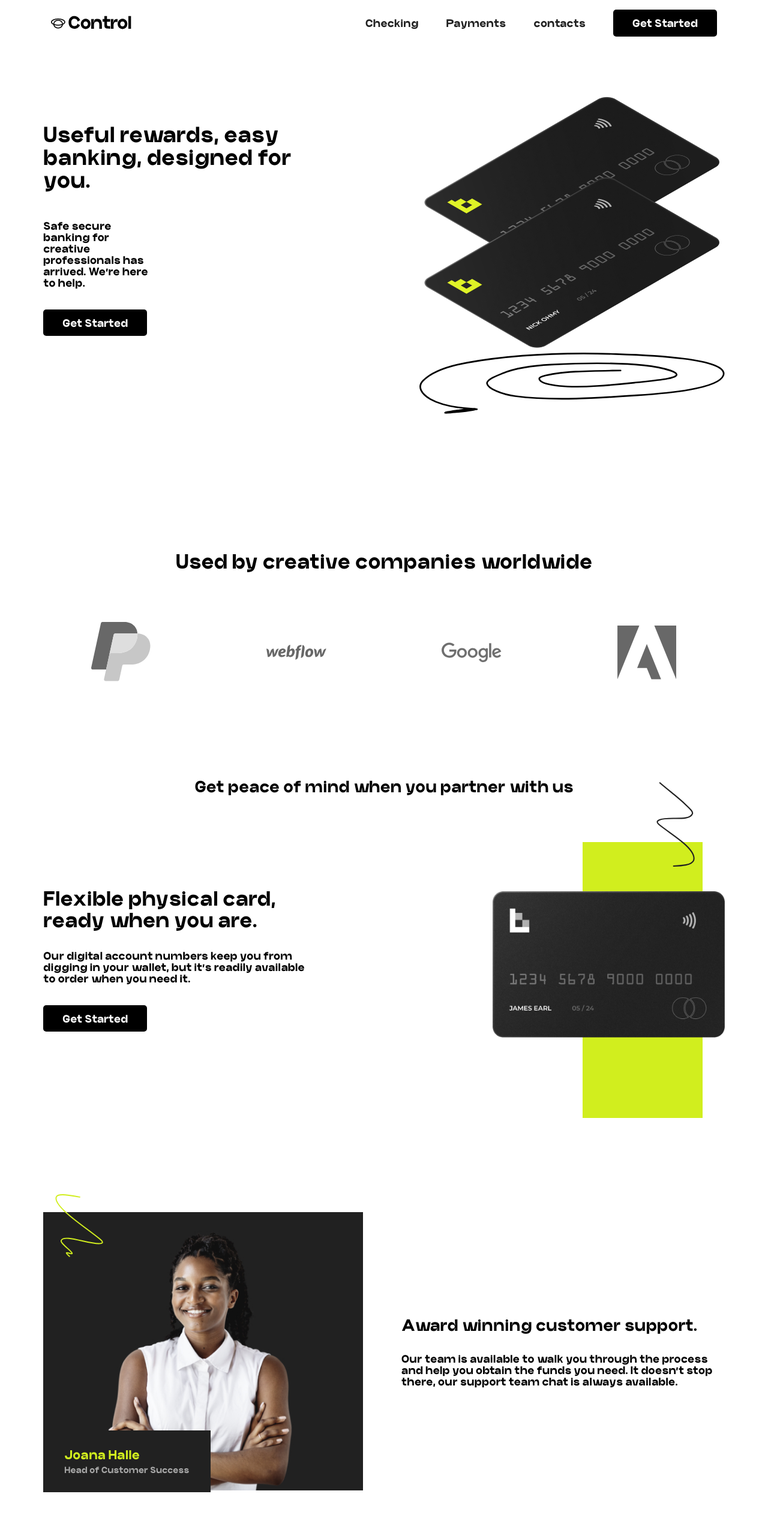
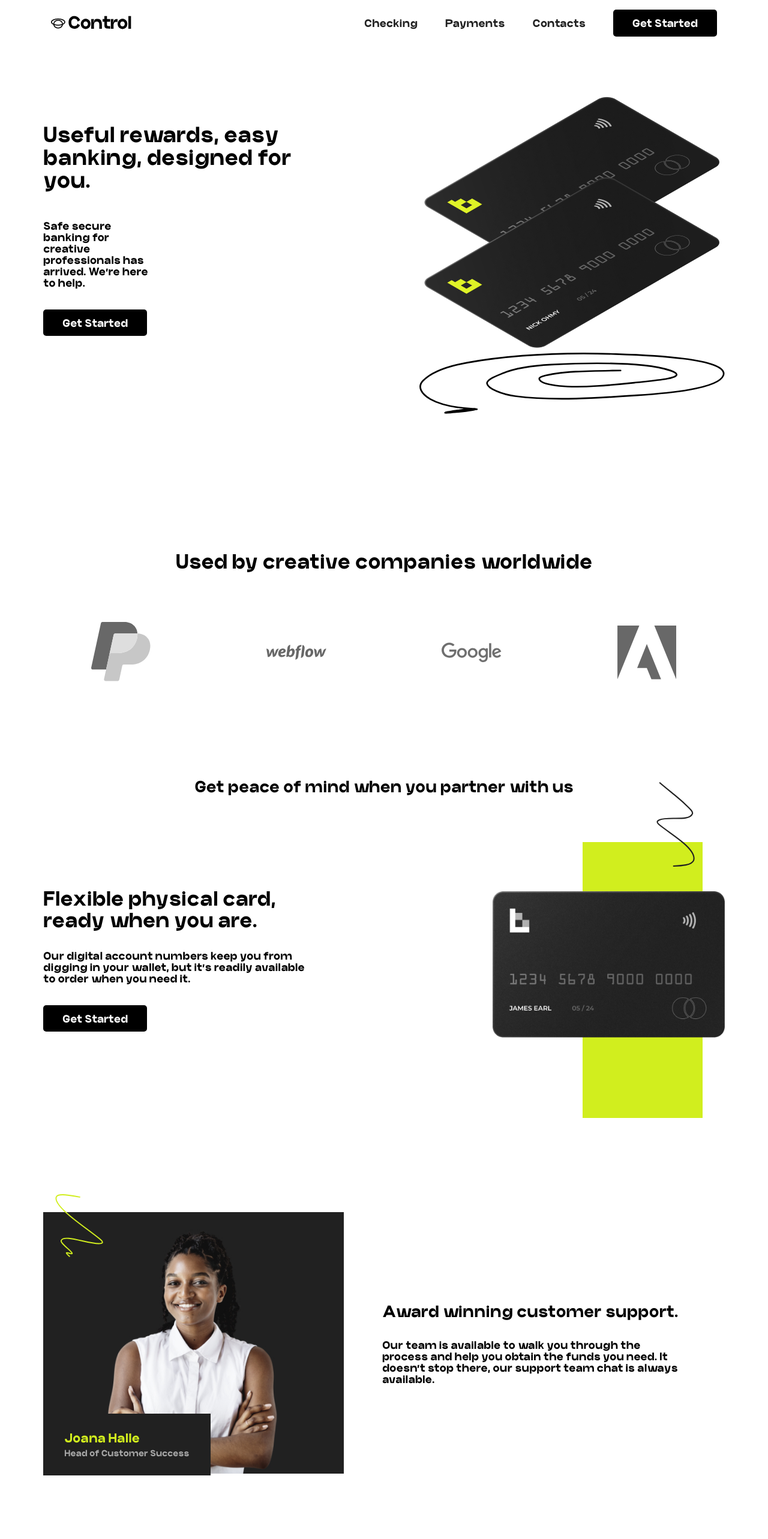
Before and after one commit to yannmarc/control-landing-page, a React (Create React App) app: page / in a window 1280 px wide. Shown: the top 2566 px of the page at 60% size. Built offline with nearby package versions, Linux system fonts and the light colour scheme; a web font is replaced by a local one.

Commit message:
adding react code and css refactor

```diff
--- a/package.json
+++ b/package.json
@@ -7,6 +7,7 @@
     "@testing-library/react": "^13.3.0",
     "@testing-library/user-event": "^13.5.0",
     "framer-motion": "^7.2.1",
+    "radium": "^0.26.2",
     "react": "^18.2.0",
     "react-dom": "^18.2.0",
     "react-icons": "^4.4.0",
--- a/src/components/Features.js
+++ b/src/components/Features.js
@@ -1,12 +1,25 @@
-import React, { Fragment } from 'react'
+import React, { Fragment, useState, useEffect } from 'react'
 
 function Features({img, uName, uDetail, imgLine, textHead, textDesc, order, left, right}) {
+
+    const viewPortWidth = window.innerWidth;
+    const [isView, setView] = useState(false);
+
+    useEffect(() => {
+        if (viewPortWidth > 760) {
+            setView(true)
+            console.log("hey")
+        }
+    }, [isView])
+
+
+
   return (
     <Fragment>
         <section className="section-features">
             <div className="wrapper">
                 <div className="row">
-                    <div className="feature-img" style={{order: `${order}`}}>
+                    <div className="feature-img" style={{order: `${order}`, }}>
                         <img src={img}/>
                         <span className="img-detail">
                             <h3>{uName}</h3>
@@ -15,7 +28,7 @@ function Features({img, uName, uDetail, imgLine, textHead, textDesc, order, left
                         <span className="line-left"><img src={imgLine} alt="SVG of the line" /></span>
                     </div>
 
-                    <div className="feature-desc" style={{marginLeft: `${left}`, marginRight: `${right}`}}>
+                    <div className="feature-desc" style={{marginLeft: `${left}`, marginRight: `${isView ? '4rem' : '0rem'}`}}>
                         <h2 className="text-heading">{textHead}</h2>
                         <p>{textDesc}</p>
                     </div>
--- a/src/components/Navbar/MenuLinks.js
+++ b/src/components/Navbar/MenuLinks.js
@@ -19,7 +19,7 @@ function MenuLinks() {
         },
         {
             id: 3,
-            title: 'contacts'
+            title: 'Contacts'
         }
     ]
 
--- a/src/index.css
+++ b/src/index.css
@@ -85,6 +85,11 @@ a:visited {
 .button:hover::before {
   width: 100%;
   height: 100%;
+}
+
+.button:not(:hover)::before{
+ width: 30px;
+ background-color: red;
 }
 
 .button:hover span {
@@ -328,12 +333,13 @@ a:visited {
 
 .feature-desc {
   text-align: center;
+  margin-right: 0 !important;
 }
 
 .wrapper .container {
   width: 100%;
   background-color: var(--clr-secondary);
-  padding: 2rem 0;
+  padding: 3rem 0;
 }
 
 .text-section {
@@ -354,6 +360,7 @@ a:visited {
 
 .footer-section {
   width: 100%;
+  padding-top: 3rem;
 }
 
 .footer-section .wrapper {
@@ -528,12 +535,13 @@ a:visited {
     text-align: left;
     margin-left: 4rem;
     width: 50%;
+    margin-right: 4rem !important;
   }
 
   /* Footer section */
 
   .footer-section .wrapper {
-    padding-bottom: 164px;
+    padding-bottom: 50px;
   }
 
   .footer-link {
```
Also changed, not shown: 1 other file (tests, documents, lock files or other folders).
